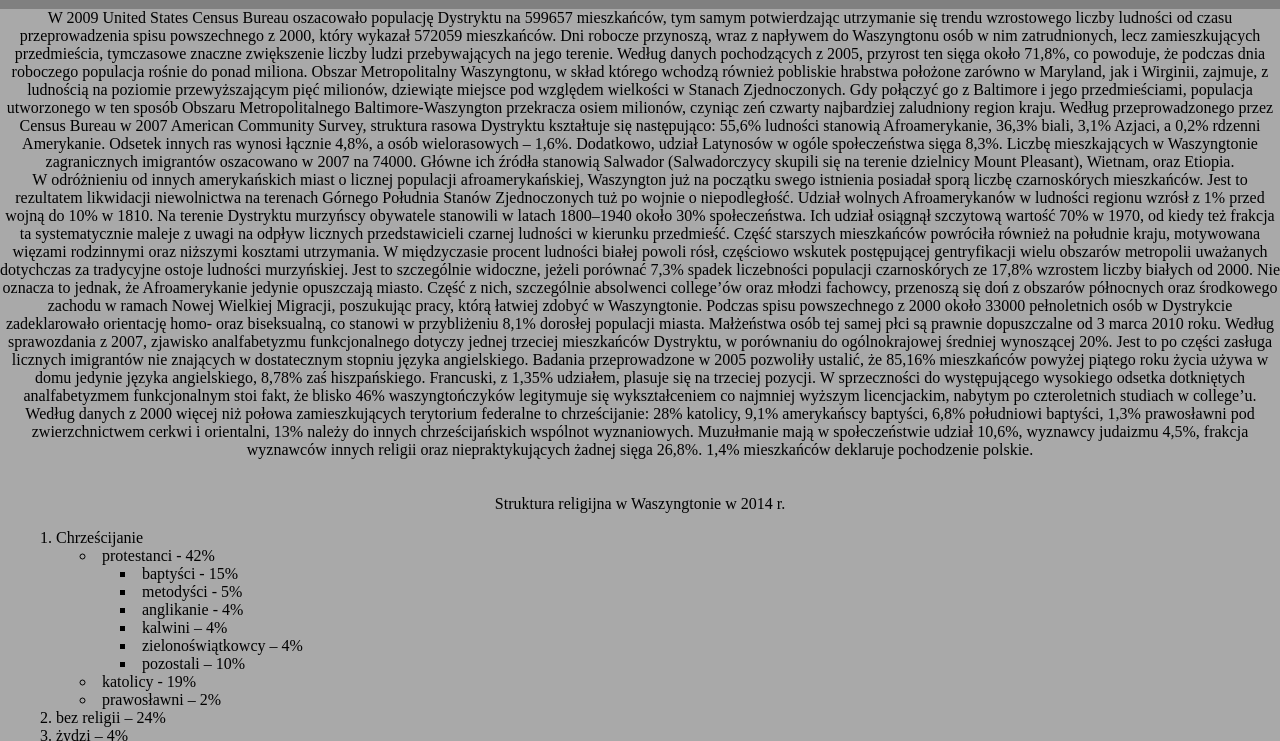
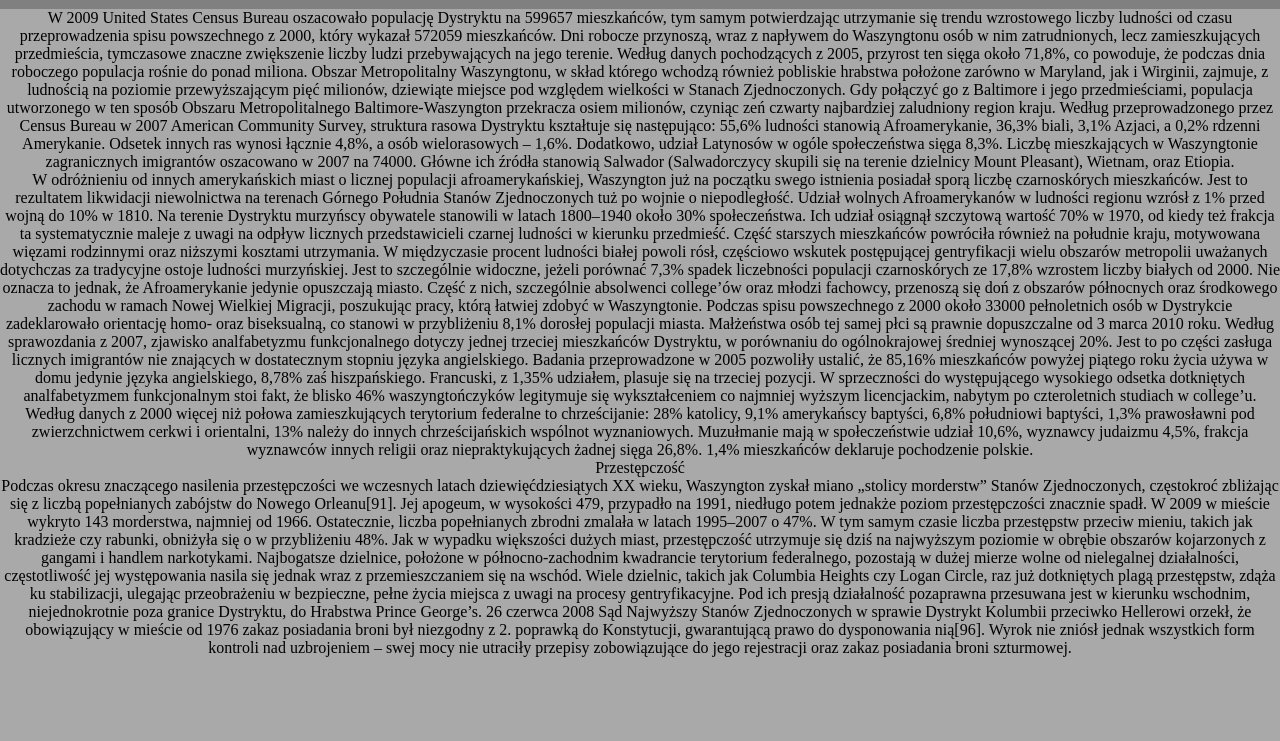
Before and after one commit to eryklang/eryk_lang, a plain HTML site: page podstrona2.html in a window 1280 px wide. Shown: the part 202-943 px from the top of the page. Drawn offline with Linux system fonts and the light colour scheme.

Commit message:
Update podstrona2.html

```diff
--- a/podstrona2.html
+++ b/podstrona2.html
@@ -26,6 +26,14 @@
         Podczas spisu powszechnego z 2000 około 33000 pełnoletnich osób w Dystrykcie zadeklarowało orientację homo- oraz biseksualną, co stanowi w przybliżeniu 8,1% dorosłej populacji miasta. Małżeństwa osób tej samej płci są prawnie dopuszczalne od 3 marca 2010 roku.
         Według sprawozdania z 2007, zjawisko analfabetyzmu funkcjonalnego dotyczy jednej trzeciej mieszkańców Dystryktu, w porównaniu do ogólnokrajowej średniej wynoszącej 20%. Jest to po części zasługa licznych imigrantów nie znających w dostatecznym stopniu języka angielskiego. Badania przeprowadzone w 2005 pozwoliły ustalić, że 85,16% mieszkańców powyżej piątego roku życia używa w domu jedynie języka angielskiego, 8,78% zaś hiszpańskiego. Francuski, z 1,35% udziałem, plasuje się na trzeciej pozycji. W sprzeczności do występującego wysokiego odsetka dotkniętych analfabetyzmem funkcjonalnym stoi fakt, że blisko 46% waszyngtończyków legitymuje się wykształceniem co najmniej wyższym licencjackim, nabytym po czteroletnich studiach w college’u. Według danych z 2000 więcej niż połowa zamieszkujących terytorium federalne to chrześcijanie: 28% katolicy, 9,1% amerykańscy baptyści, 6,8% południowi baptyści, 1,3% prawosławni pod zwierzchnictwem cerkwi i orientalni, 13% należy do innych chrześcijańskich wspólnot wyznaniowych. Muzułmanie mają w społeczeństwie udział 10,6%, wyznawcy judaizmu 4,5%, frakcja wyznawców innych religii oraz niepraktykujących żadnej sięga 26,8%.
         1,4% mieszkańców deklaruje pochodzenie polskie.
+        </div>
+        <div class="text">
+            Przestępczość <br>
+Podczas okresu znaczącego nasilenia przestępczości we wczesnych latach dziewięćdziesiątych XX wieku, Waszyngton zyskał miano „stolicy morderstw” Stanów Zjednoczonych, częstokroć zbliżając się z liczbą popełnianych zabójstw do Nowego Orleanu[91]. Jej apogeum, w wysokości 479, przypadło na 1991, niedługo potem jednakże poziom przestępczości znacznie spadł. W 2009 w mieście wykryto 143 morderstwa, najmniej od 1966. Ostatecznie, liczba popełnianych zbrodni zmalała w latach 1995–2007 o 47%. W tym samym czasie liczba przestępstw przeciw mieniu, takich jak kradzieże czy rabunki, obniżyła się o w przybliżeniu 48%.
+
+Jak w wypadku większości dużych miast, przestępczość utrzymuje się dziś na najwyższym poziomie w obrębie obszarów kojarzonych z gangami i handlem narkotykami. Najbogatsze dzielnice, położone w północno-zachodnim kwadrancie terytorium federalnego, pozostają w dużej mierze wolne od nielegalnej działalności, częstotliwość jej występowania nasila się jednak wraz z przemieszczaniem się na wschód. Wiele dzielnic, takich jak Columbia Heights czy Logan Circle, raz już dotkniętych plagą przestępstw, zdąża ku stabilizacji, ulegając przeobrażeniu w bezpieczne, pełne życia miejsca z uwagi na procesy gentryfikacyjne. Pod ich presją działalność pozaprawna przesuwana jest w kierunku wschodnim, niejednokrotnie poza granice Dystryktu, do Hrabstwa Prince George’s.
+
+26 czerwca 2008 Sąd Najwyższy Stanów Zjednoczonych w sprawie Dystrykt Kolumbii przeciwko Hellerowi orzekł, że obowiązujący w mieście od 1976 zakaz posiadania broni był niezgodny z 2. poprawką do Konstytucji, gwarantującą prawo do dysponowania nią[96]. Wyrok nie zniósł jednak wszystkich form kontroli nad uzbrojeniem – swej mocy nie utraciły przepisy zobowiązujące do jego rejestracji oraz zakaz posiadania broni szturmowej.
         </div>
         <br><br>
         <div class="text2">Struktura religijna w Waszyngtonie w 2014 r.</div>
```
